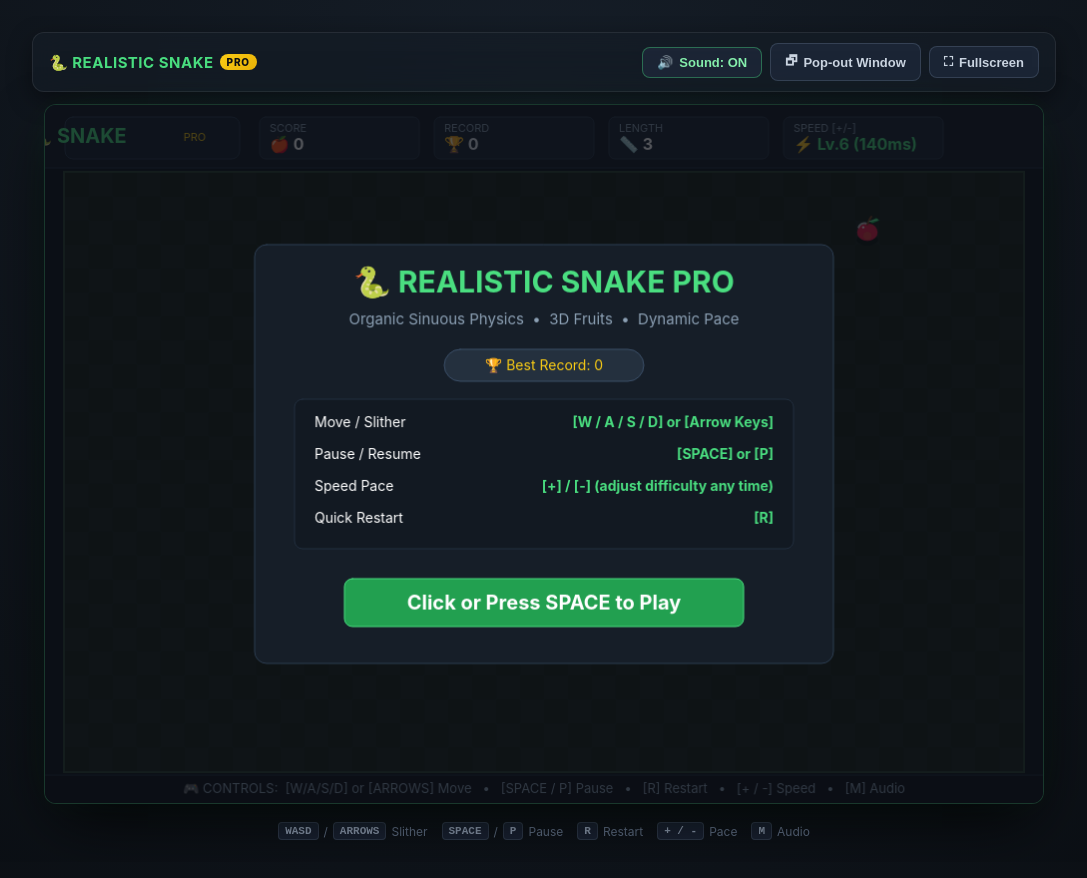
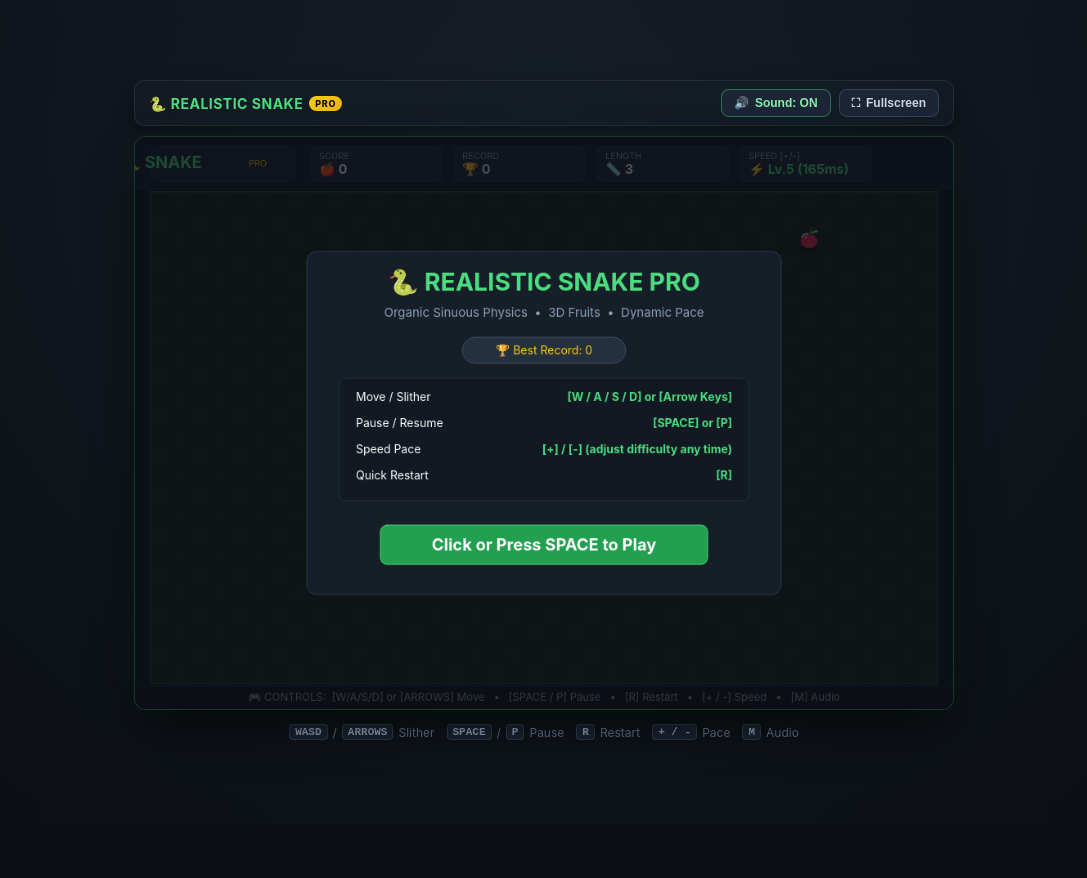
Before and after one commit to Baivabpaul/snake-game-01, a plain HTML site: page index.html in a window 1280 px wide. Shown: the whole page, without its empty margins (96-1183 px from the left). After the commit the page ends 824 px from the top, so only its background shows below. Drawn offline with Linux system fonts and the light colour scheme.

Commit message:
Slightly reduce snake speed, remove popout button, make game window compact

```diff
--- a/game.js
+++ b/game.js
@@ -21,10 +21,10 @@
 
   // Speeds & Gameplay
   const INITIAL_SNAKE_LENGTH = 3;
-  const INITIAL_SPEED = 140; // ms per tick
-  const MIN_SPEED = 50;
-  const MAX_SPEED = 240;
-  const SPEED_INCREMENT = 4;
+  const INITIAL_SPEED = 165; // ms per tick (slightly reduced, more relaxed pace)
+  const MIN_SPEED = 65;
+  const MAX_SPEED = 260;
+  const SPEED_INCREMENT = 3;
   const POINTS_PER_FOOD = 10;
 
   // Directions
@@ -768,7 +768,7 @@
         this.isNewRecord ? "#facc15" : "rgb(45, 60, 78)"
       );
       this.drawStatCard(cardStartX + (cardW + gap) * 2, 12, cardW, cardH, "LENGTH", `📏 ${this.snake.length}`, "#ffffff");
-      const speedLevel = Math.max(1, Math.min(10, Math.floor((240 - this.moveInterval) / 19) + 1));
+      const speedLevel = Math.max(1, Math.min(10, Math.floor((260 - this.moveInterval) / 20) + 1));
       this.drawStatCard(cardStartX + (cardW + gap) * 3, 12, cardW, cardH, "SPEED [+/-]", `⚡ Lv.${speedLevel} (${this.moveInterval}ms)`, "#4ade80");
     }
 
@@ -1176,22 +1176,6 @@
     });
   }
 
-  const btnPopup = document.getElementById("btn-popup");
-  if (btnPopup) {
-    btnPopup.addEventListener("click", () => {
-      const w = 1016;
-      const h = 750;
-      const left = Math.max(0, (window.screen.width - w) / 2);
-      const top = Math.max(0, (window.screen.height - h) / 2);
-      const popup = window.open(
-        window.location.href,
-        "SnakeGamePopup",
-        `width=${w},height=${h},left=${left},top=${top},menubar=no,toolbar=no,location=no,status=no,resizable=yes`
-      );
-      if (popup) popup.focus();
-    });
-  }
-
   const btnFullscreen = document.getElementById("btn-fullscreen");
   if (btnFullscreen) {
     btnFullscreen.addEventListener("click", () => {
@@ -1201,11 +1185,6 @@
         document.exitFullscreen().catch(() => {});
       }
     });
-  }
-
-  // Check if opened as dedicated mini-popup window
-  if (window.opener && window.name === "SnakeGamePopup") {
-    document.body.classList.add("is-popup-window");
   }
 
   // Main 60 FPS Animation Loop
--- a/index.html
+++ b/index.html
@@ -24,7 +24,7 @@
     html, body {
       width: 100%;
       min-height: 100vh;
-      background: radial-gradient(circle at 50% 10%, #151d27 0%, #0b0f14 100%);
+      background: radial-gradient(circle at 50% 15%, #151d27 0%, #0b0f14 100%);
       background-color: #0b0f14;
       color: #f1f5f9;
       font-family: -apple-system, BlinkMacSystemFont, "Segoe UI", Roboto, "Helvetica Neue", Arial, sans-serif;
@@ -33,17 +33,17 @@
       align-items: center;
       justify-content: center;
       overflow-x: hidden;
-      padding: 16px 12px;
+      padding: 12px 10px;
     }
 
-    /* Container */
+    /* Compact App Container */
     .app-container {
       width: 100%;
-      max-width: 1024px;
+      max-width: 820px;
       display: flex;
       flex-direction: column;
       align-items: center;
-      gap: 12px;
+      gap: 10px;
     }
 
     /* Top Glassmorphic Navigation Bar */
@@ -52,39 +52,39 @@
       display: flex;
       align-items: center;
       justify-content: space-between;
-      padding: 10px 16px;
+      padding: 8px 14px;
       background: rgba(20, 28, 38, 0.75);
       backdrop-filter: blur(16px);
       -webkit-backdrop-filter: blur(16px);
       border: 1px solid rgba(255, 255, 255, 0.08);
-      border-radius: 12px;
-      box-shadow: 0 8px 24px rgba(0, 0, 0, 0.4);
+      border-radius: 10px;
+      box-shadow: 0 8px 20px rgba(0, 0, 0, 0.35);
     }
 
     .brand-group {
       display: flex;
       align-items: center;
-      gap: 10px;
+      gap: 8px;
     }
 
     .brand-tag {
       display: inline-flex;
       align-items: center;
       gap: 6px;
-      font-size: 15px;
+      font-size: 14px;
       font-weight: 700;
       color: #4ade80;
       letter-spacing: 0.5px;
     }
 
     .brand-pro-pill {
-      font-size: 10px;
+      font-size: 9px;
       font-weight: 800;
       text-transform: uppercase;
       color: #0b0f14;
       background: linear-gradient(135deg, #facc15 0%, #eab308 100%);
-      padding: 2px 7px;
-      border-radius: 20px;
+      padding: 2px 6px;
+      border-radius: 16px;
       letter-spacing: 0.8px;
     }
 
@@ -103,8 +103,8 @@
       color: #cbd5e1;
       border: 1px solid rgba(71, 85, 105, 0.6);
       border-radius: 8px;
-      padding: 7px 14px;
-      font-size: 13px;
+      padding: 6px 12px;
+      font-size: 12px;
       font-weight: 600;
       cursor: pointer;
       transition: all 0.2s cubic-bezier(0.16, 1, 0.3, 1);
@@ -115,7 +115,7 @@
       background: rgba(51, 65, 85, 0.9);
       color: #ffffff;
       border-color: rgba(148, 163, 184, 0.8);
-      box-shadow: 0 4px 14px rgba(0, 0, 0, 0.3);
+      box-shadow: 0 4px 12px rgba(0, 0, 0, 0.3);
       transform: translateY(-1px);
     }
 
@@ -128,17 +128,17 @@
       color: #86efac;
     }
 
-    /* Game Window Card */
+    /* Compact Game Window Card */
     .game-card-wrapper {
       width: 100%;
       aspect-ratio: 1000 / 700;
-      max-width: 1000px;
+      max-width: 820px;
       background: #0f141a;
       border-radius: 12px;
       border: 1px solid rgba(74, 222, 128, 0.18);
       box-shadow:
-        0 24px 60px -12px rgba(0, 0, 0, 0.85),
-        0 0 40px -10px rgba(34, 197, 94, 0.12);
+        0 20px 50px -10px rgba(0, 0, 0, 0.8),
+        0 0 35px -8px rgba(34, 197, 94, 0.12);
       overflow: hidden;
       position: relative;
       display: flex;
@@ -159,10 +159,10 @@
       align-items: center;
       justify-content: center;
       flex-wrap: wrap;
-      gap: 14px;
+      gap: 12px;
       font-size: 12px;
       color: #64748b;
-      padding: 6px 16px;
+      padding: 4px 12px;
     }
 
     .shortcut-tag {
@@ -176,7 +176,7 @@
       color: #94a3b8;
       border: 1px solid rgba(71, 85, 105, 0.5);
       border-radius: 4px;
-      padding: 2px 6px;
+      padding: 1px 5px;
       font-family: monospace;
       font-size: 11px;
       font-weight: 700;
@@ -186,8 +186,8 @@
     .mobile-touch-panel {
       display: none;
       width: 100%;
-      max-width: 320px;
-      margin-top: 6px;
+      max-width: 290px;
+      margin-top: 4px;
     }
 
     @media (hover: none) and (pointer: coarse), (max-width: 768px) {
@@ -202,9 +202,9 @@
 
     .dpad-grid {
       display: grid;
-      grid-template-columns: repeat(3, 62px);
-      grid-template-rows: repeat(3, 54px);
-      gap: 8px;
+      grid-template-columns: repeat(3, 58px);
+      grid-template-rows: repeat(3, 50px);
+      gap: 7px;
       justify-content: center;
       align-items: center;
     }
@@ -215,8 +215,8 @@
       background: rgba(30, 41, 59, 0.85);
       color: #e2e8f0;
       border: 1px solid rgba(71, 85, 105, 0.7);
-      border-radius: 12px;
-      font-size: 20px;
+      border-radius: 10px;
+      font-size: 18px;
       display: flex;
       align-items: center;
       justify-content: center;
@@ -233,11 +233,11 @@
       color: #ffffff;
       border-color: #4ade80;
       transform: scale(0.92);
-      box-shadow: 0 0 16px rgba(74, 222, 128, 0.5);
+      box-shadow: 0 0 14px rgba(74, 222, 128, 0.5);
     }
 
     .dpad-touch-btn.center-btn {
-      font-size: 15px;
+      font-size: 14px;
       background: rgba(20, 28, 38, 0.9);
       color: #facc15;
       border-color: rgba(250, 204, 21, 0.4);
@@ -248,23 +248,6 @@
     .dpad-btn-mid   { grid-column: 2; grid-row: 2; }
     .dpad-btn-right { grid-column: 3; grid-row: 2; }
     .dpad-btn-down  { grid-column: 2; grid-row: 3; }
-
-    /* Pop-out standalone window mode */
-    body.is-popup-window {
-      padding: 0;
-      justify-content: center;
-    }
-    body.is-popup-window .top-navbar,
-    body.is-popup-window .shortcuts-bar {
-      display: none;
-    }
-    body.is-popup-window .game-card-wrapper {
-      max-width: 100vw;
-      height: 100vh;
-      border-radius: 0;
-      border: none;
-      box-shadow: none;
-    }
   </style>
 </head>
 <body>
@@ -282,10 +265,6 @@
           <span id="audio-icon">🔊</span>
           <span id="audio-label">Sound: ON</span>
         </button>
-        <button id="btn-popup" class="ctrl-pill-btn" title="Open in dedicated mini-window">
-          <span>🗗</span>
-          <span>Pop-out Window</span>
-        </button>
         <button id="btn-fullscreen" class="ctrl-pill-btn" title="Toggle Fullscreen Mode">
           <span>⛶</span>
           <span>Fullscreen</span>
@@ -293,7 +272,7 @@
       </div>
     </header>
 
-    <!-- Game Play Window (Exact 1000x700 resolution preserved) -->
+    <!-- Compact Game Play Window -->
     <main class="game-card-wrapper">
       <canvas id="gameCanvas" width="1000" height="700"></canvas>
     </main>
--- a/style.css
+++ b/style.css
@@ -10,7 +10,7 @@
 html, body {
   width: 100%;
   min-height: 100vh;
-  background: radial-gradient(circle at 50% 10%, #151d27 0%, #0b0f14 100%);
+  background: radial-gradient(circle at 50% 15%, #151d27 0%, #0b0f14 100%);
   background-color: #0b0f14;
   color: #f1f5f9;
   font-family: -apple-system, BlinkMacSystemFont, "Segoe UI", Roboto, "Helvetica Neue", Arial, sans-serif;
@@ -19,17 +19,17 @@ html, body {
   align-items: center;
   justify-content: center;
   overflow-x: hidden;
-  padding: 16px 12px;
+  padding: 12px 10px;
 }
 
-/* Container */
+/* Compact App Container */
 .app-container {
   width: 100%;
-  max-width: 1024px;
+  max-width: 820px;
   display: flex;
   flex-direction: column;
   align-items: center;
-  gap: 12px;
+  gap: 10px;
 }
 
 /* Top Glassmorphic Navigation Bar */
@@ -38,39 +38,39 @@ html, body {
   display: flex;
   align-items: center;
   justify-content: space-between;
-  padding: 10px 16px;
+  padding: 8px 14px;
   background: rgba(20, 28, 38, 0.75);
   backdrop-filter: blur(16px);
   -webkit-backdrop-filter: blur(16px);
   border: 1px solid rgba(255, 255, 255, 0.08);
-  border-radius: 12px;
-  box-shadow: 0 8px 24px rgba(0, 0, 0, 0.4);
+  border-radius: 10px;
+  box-shadow: 0 8px 20px rgba(0, 0, 0, 0.35);
 }
 
 .brand-group {
   display: flex;
   align-items: center;
-  gap: 10px;
+  gap: 8px;
 }
 
 .brand-tag {
   display: inline-flex;
   align-items: center;
   gap: 6px;
-  font-size: 15px;
+  font-size: 14px;
   font-weight: 700;
   color: #4ade80;
   letter-spacing: 0.5px;
 }
 
 .brand-pro-pill {
-  font-size: 10px;
+  font-size: 9px;
   font-weight: 800;
   text-transform: uppercase;
   color: #0b0f14;
   background: linear-gradient(135deg, #facc15 0%, #eab308 100%);
-  padding: 2px 7px;
-  border-radius: 20px;
+  padding: 2px 6px;
+  border-radius: 16px;
   letter-spacing: 0.8px;
 }
 
@@ -89,8 +89,8 @@ html, body {
   color: #cbd5e1;
   border: 1px solid rgba(71, 85, 105, 0.6);
   border-radius: 8px;
-  padding: 7px 14px;
-  font-size: 13px;
+  padding: 6px 12px;
+  font-size: 12px;
   font-weight: 600;
   cursor: pointer;
   transition: all 0.2s cubic-bezier(0.16, 1, 0.3, 1);
@@ -101,7 +101,7 @@ html, body {
   background: rgba(51, 65, 85, 0.9);
   color: #ffffff;
   border-color: rgba(148, 163, 184, 0.8);
-  box-shadow: 0 4px 14px rgba(0, 0, 0, 0.3);
+  box-shadow: 0 4px 12px rgba(0, 0, 0, 0.3);
   transform: translateY(-1px);
 }
 
@@ -114,17 +114,17 @@ html, body {
   color: #86efac;
 }
 
-/* Game Window Card */
+/* Compact Game Window Card */
 .game-card-wrapper {
   width: 100%;
   aspect-ratio: 1000 / 700;
-  max-width: 1000px;
+  max-width: 820px;
   background: #0f141a;
   border-radius: 12px;
   border: 1px solid rgba(74, 222, 128, 0.18);
   box-shadow:
-    0 24px 60px -12px rgba(0, 0, 0, 0.85),
-    0 0 40px -10px rgba(34, 197, 94, 0.12);
+    0 20px 50px -10px rgba(0, 0, 0, 0.8),
+    0 0 35px -8px rgba(34, 197, 94, 0.12);
   overflow: hidden;
   position: relative;
   display: flex;
@@ -145,10 +145,10 @@ html, body {
   align-items: center;
   justify-content: center;
   flex-wrap: wrap;
-  gap: 14px;
+  gap: 12px;
   font-size: 12px;
   color: #64748b;
-  padding: 6px 16px;
+  padding: 4px 12px;
 }
 
 .shortcut-tag {
@@ -162,7 +162,7 @@ html, body {
   color: #94a3b8;
   border: 1px solid rgba(71, 85, 105, 0.5);
   border-radius: 4px;
-  padding: 2px 6px;
+  padding: 1px 5px;
   font-family: monospace;
   font-size: 11px;
   font-weight: 700;
@@ -172,8 +172,8 @@ html, body {
 .mobile-touch-panel {
   display: none;
   width: 100%;
-  max-width: 320px;
-  margin-top: 6px;
+  max-width: 290px;
+  margin-top: 4px;
 }
 
 @media (hover: none) and (pointer: coarse), (max-width: 768px) {
@@ -188,9 +188,9 @@ html, body {
 
 .dpad-grid {
   display: grid;
-  grid-template-columns: repeat(3, 62px);
-  grid-template-rows: repeat(3, 54px);
-  gap: 8px;
+  grid-template-columns: repeat(3, 58px);
+  grid-template-rows: repeat(3, 50px);
+  gap: 7px;
   justify-content: center;
   align-items: center;
 }
@@ -201,8 +201,8 @@ html, body {
   background: rgba(30, 41, 59, 0.85);
   color: #e2e8f0;
   border: 1px solid rgba(71, 85, 105, 0.7);
-  border-radius: 12px;
-  font-size: 20px;
+  border-radius: 10px;
+  font-size: 18px;
   display: flex;
   align-items: center;
   justify-content: center;
@@ -219,11 +219,11 @@ html, body {
   color: #ffffff;
   border-color: #4ade80;
   transform: scale(0.92);
-  box-shadow: 0 0 16px rgba(74, 222, 128, 0.5);
+  box-shadow: 0 0 14px rgba(74, 222, 128, 0.5);
 }
 
 .dpad-touch-btn.center-btn {
-  font-size: 15px;
+  font-size: 14px;
   background: rgba(20, 28, 38, 0.9);
   color: #facc15;
   border-color: rgba(250, 204, 21, 0.4);
@@ -234,20 +234,3 @@ html, body {
 .dpad-btn-mid   { grid-column: 2; grid-row: 2; }
 .dpad-btn-right { grid-column: 3; grid-row: 2; }
 .dpad-btn-down  { grid-column: 2; grid-row: 3; }
-
-/* Pop-out standalone window mode */
-body.is-popup-window {
-  padding: 0;
-  justify-content: center;
-}
-body.is-popup-window .top-navbar,
-body.is-popup-window .shortcuts-bar {
-  display: none;
-}
-body.is-popup-window .game-card-wrapper {
-  max-width: 100vw;
-  height: 100vh;
-  border-radius: 0;
-  border: none;
-  box-shadow: none;
-}
--- a/web/style.css
+++ b/web/style.css
@@ -10,7 +10,7 @@
 html, body {
   width: 100%;
   min-height: 100vh;
-  background: radial-gradient(circle at 50% 10%, #151d27 0%, #0b0f14 100%);
+  background: radial-gradient(circle at 50% 15%, #151d27 0%, #0b0f14 100%);
   background-color: #0b0f14;
   color: #f1f5f9;
   font-family: -apple-system, BlinkMacSystemFont, "Segoe UI", Roboto, "Helvetica Neue", Arial, sans-serif;
@@ -19,17 +19,17 @@ html, body {
   align-items: center;
   justify-content: center;
   overflow-x: hidden;
-  padding: 16px 12px;
+  padding: 12px 10px;
 }
 
-/* Container */
+/* Compact App Container */
 .app-container {
   width: 100%;
-  max-width: 1024px;
+  max-width: 820px;
   display: flex;
   flex-direction: column;
   align-items: center;
-  gap: 12px;
+  gap: 10px;
 }
 
 /* Top Glassmorphic Navigation Bar */
@@ -38,39 +38,39 @@ html, body {
   display: flex;
   align-items: center;
   justify-content: space-between;
-  padding: 10px 16px;
+  padding: 8px 14px;
   background: rgba(20, 28, 38, 0.75);
   backdrop-filter: blur(16px);
   -webkit-backdrop-filter: blur(16px);
   border: 1px solid rgba(255, 255, 255, 0.08);
-  border-radius: 12px;
-  box-shadow: 0 8px 24px rgba(0, 0, 0, 0.4);
+  border-radius: 10px;
+  box-shadow: 0 8px 20px rgba(0, 0, 0, 0.35);
 }
 
 .brand-group {
   display: flex;
   align-items: center;
-  gap: 10px;
+  gap: 8px;
 }
 
 .brand-tag {
   display: inline-flex;
   align-items: center;
   gap: 6px;
-  font-size: 15px;
+  font-size: 14px;
   font-weight: 700;
   color: #4ade80;
   letter-spacing: 0.5px;
 }
 
 .brand-pro-pill {
-  font-size: 10px;
+  font-size: 9px;
   font-weight: 800;
   text-transform: uppercase;
   color: #0b0f14;
   background: linear-gradient(135deg, #facc15 0%, #eab308 100%);
-  padding: 2px 7px;
-  border-radius: 20px;
+  padding: 2px 6px;
+  border-radius: 16px;
   letter-spacing: 0.8px;
 }
 
@@ -89,8 +89,8 @@ html, body {
   color: #cbd5e1;
   border: 1px solid rgba(71, 85, 105, 0.6);
   border-radius: 8px;
-  padding: 7px 14px;
-  font-size: 13px;
+  padding: 6px 12px;
+  font-size: 12px;
   font-weight: 600;
   cursor: pointer;
   transition: all 0.2s cubic-bezier(0.16, 1, 0.3, 1);
@@ -101,7 +101,7 @@ html, body {
   background: rgba(51, 65, 85, 0.9);
   color: #ffffff;
   border-color: rgba(148, 163, 184, 0.8);
-  box-shadow: 0 4px 14px rgba(0, 0, 0, 0.3);
+  box-shadow: 0 4px 12px rgba(0, 0, 0, 0.3);
   transform: translateY(-1px);
 }
 
@@ -114,17 +114,17 @@ html, body {
   color: #86efac;
 }
 
-/* Game Window Card */
+/* Compact Game Window Card */
 .game-card-wrapper {
   width: 100%;
   aspect-ratio: 1000 / 700;
-  max-width: 1000px;
+  max-width: 820px;
   background: #0f141a;
   border-radius: 12px;
   border: 1px solid rgba(74, 222, 128, 0.18);
   box-shadow:
-    0 24px 60px -12px rgba(0, 0, 0, 0.85),
-    0 0 40px -10px rgba(34, 197, 94, 0.12);
+    0 20px 50px -10px rgba(0, 0, 0, 0.8),
+    0 0 35px -8px rgba(34, 197, 94, 0.12);
   overflow: hidden;
   position: relative;
   display: flex;
@@ -145,10 +145,10 @@ html, body {
   align-items: center;
   justify-content: center;
   flex-wrap: wrap;
-  gap: 14px;
+  gap: 12px;
   font-size: 12px;
   color: #64748b;
-  padding: 6px 16px;
+  padding: 4px 12px;
 }
 
 .shortcut-tag {
@@ -162,7 +162,7 @@ html, body {
   color: #94a3b8;
   border: 1px solid rgba(71, 85, 105, 0.5);
   border-radius: 4px;
-  padding: 2px 6px;
+  padding: 1px 5px;
   font-family: monospace;
   font-size: 11px;
   font-weight: 700;
@@ -172,8 +172,8 @@ html, body {
 .mobile-touch-panel {
   display: none;
   width: 100%;
-  max-width: 320px;
-  margin-top: 6px;
+  max-width: 290px;
+  margin-top: 4px;
 }
 
 @media (hover: none) and (pointer: coarse), (max-width: 768px) {
@@ -188,9 +188,9 @@ html, body {
 
 .dpad-grid {
   display: grid;
-  grid-template-columns: repeat(3, 62px);
-  grid-template-rows: repeat(3, 54px);
-  gap: 8px;
+  grid-template-columns: repeat(3, 58px);
+  grid-template-rows: repeat(3, 50px);
+  gap: 7px;
   justify-content: center;
   align-items: center;
 }
@@ -201,8 +201,8 @@ html, body {
   background: rgba(30, 41, 59, 0.85);
   color: #e2e8f0;
   border: 1px solid rgba(71, 85, 105, 0.7);
-  border-radius: 12px;
-  font-size: 20px;
+  border-radius: 10px;
+  font-size: 18px;
   display: flex;
   align-items: center;
   justify-content: center;
@@ -219,11 +219,11 @@ html, body {
   color: #ffffff;
   border-color: #4ade80;
   transform: scale(0.92);
-  box-shadow: 0 0 16px rgba(74, 222, 128, 0.5);
+  box-shadow: 0 0 14px rgba(74, 222, 128, 0.5);
 }
 
 .dpad-touch-btn.center-btn {
-  font-size: 15px;
+  font-size: 14px;
   background: rgba(20, 28, 38, 0.9);
   color: #facc15;
   border-color: rgba(250, 204, 21, 0.4);
@@ -234,20 +234,3 @@ html, body {
 .dpad-btn-mid   { grid-column: 2; grid-row: 2; }
 .dpad-btn-right { grid-column: 3; grid-row: 2; }
 .dpad-btn-down  { grid-column: 2; grid-row: 3; }
-
-/* Pop-out standalone window mode */
-body.is-popup-window {
-  padding: 0;
-  justify-content: center;
-}
-body.is-popup-window .top-navbar,
-body.is-popup-window .shortcuts-bar {
-  display: none;
-}
-body.is-popup-window .game-card-wrapper {
-  max-width: 100vw;
-  height: 100vh;
-  border-radius: 0;
-  border: none;
-  box-shadow: none;
-}
```
Also changed, not shown: web/game.js (+5 -26 lines), web/index.html (+33 -54 lines), 2 other files.
